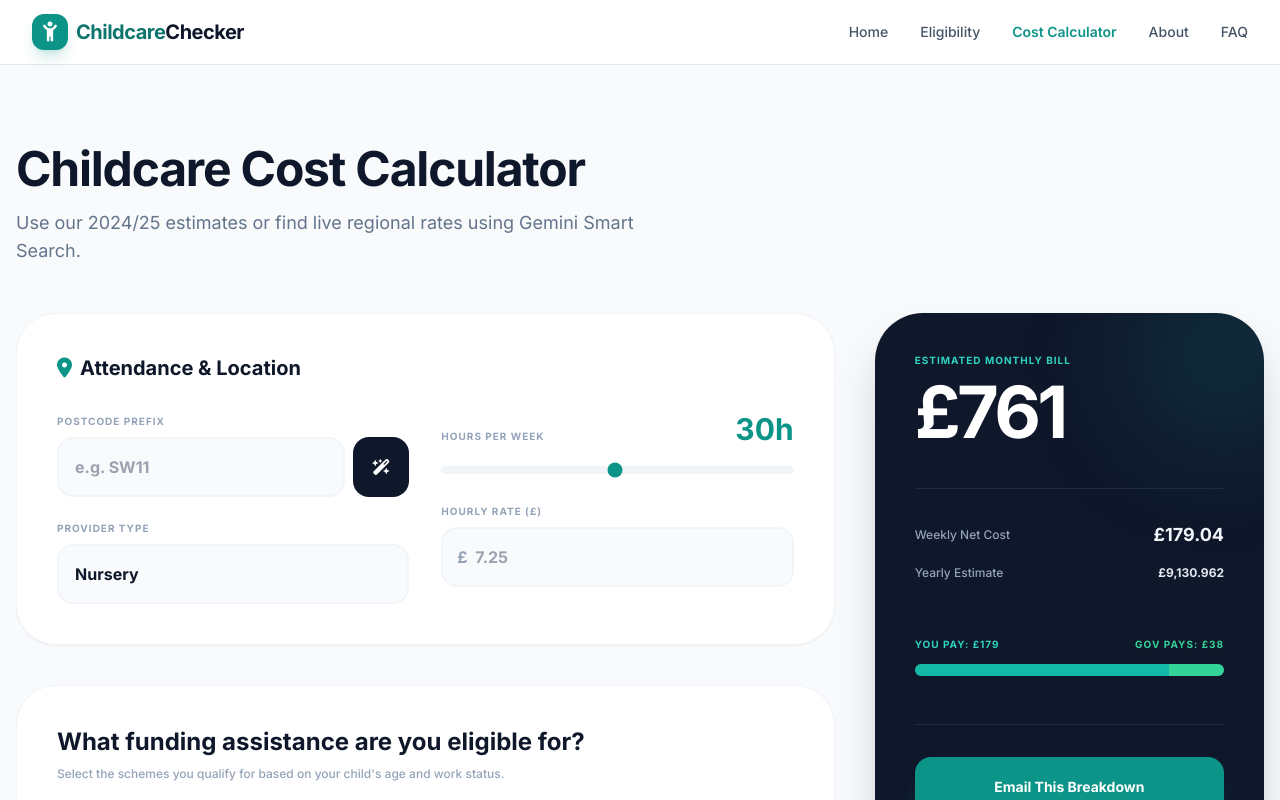
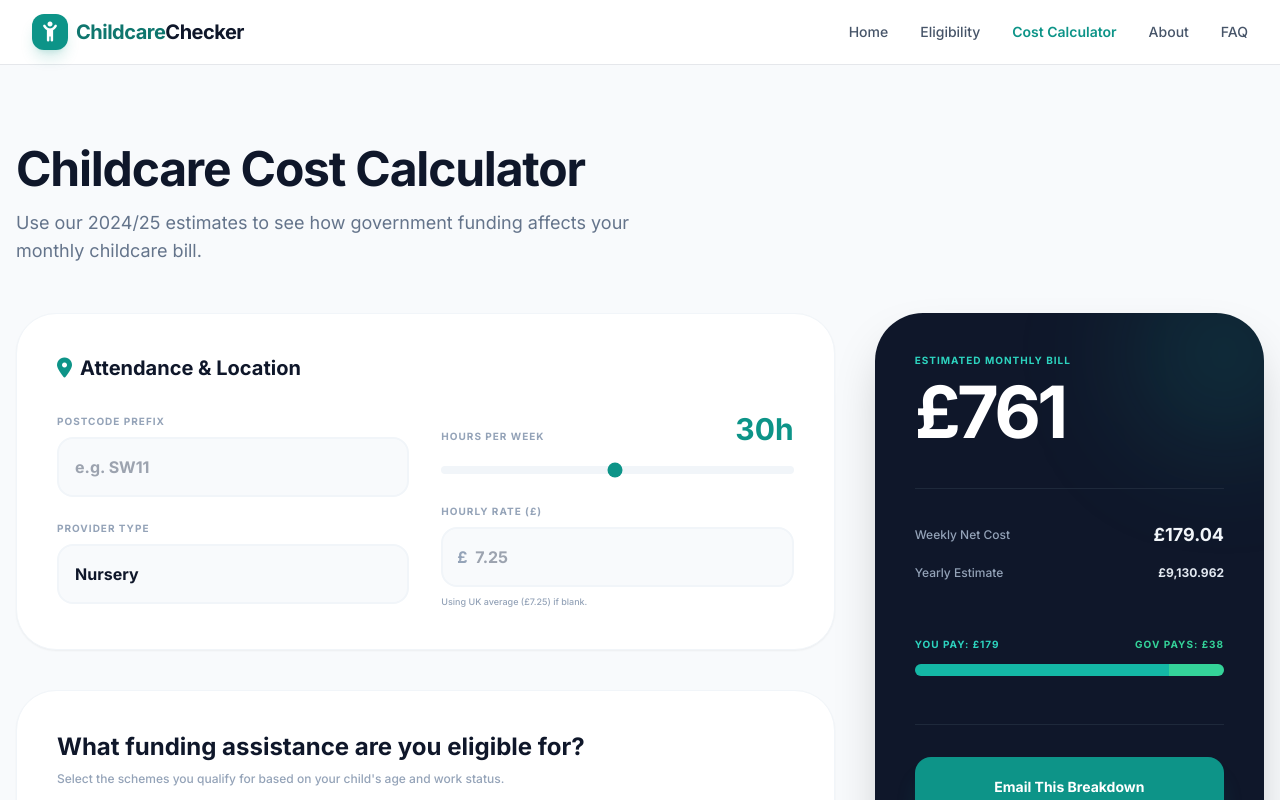
Before and after one commit to tramanpham161/vercel-2, a React (Vite) app: page /calculator in a window 1280 px wide. Shown: the top 800 px of the page. Built offline with nearby package versions, Linux system fonts and the light colour scheme.

Commit message:
Update Calculator.tsx

```diff
--- a/pages/Calculator.tsx
+++ b/pages/Calculator.tsx
@@ -2,7 +2,6 @@
 import React, { useState, useMemo } from 'react';
 import { CalculatorData, FundingType } from '../types';
 import { PROVIDER_TYPES, CHILDCARE_DATA_2024 } from '../constants';
-import { GoogleGenAI } from "@google/genai";
 
 // Refined Tooltip component matching the Nuuri info interaction
 const InfoTooltip: React.FC<{ text: string }> = ({ text }) => {
@@ -28,9 +27,6 @@ const InfoTooltip: React.FC<{ text: string }> = ({ text }) => {
 };
 
 const Calculator: React.FC = () => {
-  const [isSearching, setIsSearching] = useState(false);
-  const [searchResult, setSearchResult] = useState<{ text: string; sources: any[] } | null>(null);
-
   const [data, setData] = useState<CalculatorData>({
     hoursPerWeek: 30,
     daysPerWeek: 3,
@@ -76,9 +72,11 @@ const Calculator: React.FC = () => {
 
     let weeklyFundingCredit = 0;
     if (data.fundingType !== 'none') {
+      // Fix: Removed redundant check for 'none' as fundingType is already narrowed to '15h' | '30h' by the parent if statement.
       const fundedLimit = data.fundingType === '15h' ? 15 : 30;
       const hoursToFund = Math.min(data.hoursPerWeek, fundedLimit);
       const effectiveHourly = data.rateType === 'hourly' ? rate : (rate / (data.hoursPerWeek / data.daysPerWeek));
+      // Standard funding is 38 weeks per year
       weeklyFundingCredit = (hoursToFund * effectiveHourly * 38) / data.weeksPerYear;
     }
 
@@ -98,51 +96,6 @@ const Calculator: React.FC = () => {
     };
   }, [data, isLondon]);
 
-  const fetchRealtimeRate = async () => {
-    if (!data.postcode) {
-      alert("Please enter at least a partial postcode first (e.g., SW11)");
-      return;
-    }
-
-    setIsSearching(true);
-    setSearchResult(null);
-
-    try {
-      const ai = new GoogleGenAI({ apiKey: process.env.API_KEY });
-      const response = await ai.models.generateContent({
-        model: "gemini-3-flash-preview",
-        contents: `Find the current average hourly nursery rate in the ${data.postcode} area for 2024/2025. Be concise and provide a single average figure if possible.`,
-        config: {
-          tools: [{ googleSearch: {} }],
-        },
-      });
-
-      const text = response.text || "No specific rate information found for this area.";
-      const chunks = response.candidates?.[0]?.groundingMetadata?.groundingChunks || [];
-
-      setSearchResult({
-        text: text,
-        sources: chunks
-          .filter(c => c.web)
-          .map(c => ({ uri: c.web?.uri, title: c.web?.title }))
-      });
-
-      // Simple regex attempt to find a number like £12.50 or 12.50
-      const match = text.match(/£?(\d+\.\d{2})/);
-      if (match && match[1]) {
-        const rate = parseFloat(match[1]);
-        if (!isNaN(rate)) {
-          updateData({ useCustomRate: true, customRateValue: rate });
-        }
-      }
-    } catch (error) {
-      console.error("Search failed:", error);
-      setSearchResult({ text: "Could not retrieve real-time data at this time.", sources: [] });
-    } finally {
-      setIsSearching(false);
-    }
-  };
-
   const updateData = (updates: Partial<CalculatorData>) => {
     setData(prev => ({ ...prev, ...updates }));
   };
@@ -157,7 +110,7 @@ const Calculator: React.FC = () => {
     <div className="max-w-7xl mx-auto px-4 py-12 lg:py-20">
       <div className="mb-12 text-center lg:text-left">
         <h1 className="text-3xl lg:text-5xl font-black text-slate-900 mb-4 tracking-tight">Childcare Cost Calculator</h1>
-        <p className="text-slate-500 text-lg max-w-2xl">Use our 2024/25 estimates or find live regional rates using Gemini Smart Search.</p>
+        <p className="text-slate-500 text-lg max-w-2xl">Use our 2024/25 estimates to see how government funding affects your monthly childcare bill.</p>
       </div>
 
       <div className="grid grid-cols-1 lg:grid-cols-3 gap-10 items-start">
@@ -174,23 +127,13 @@ const Calculator: React.FC = () => {
               <div className="space-y-6">
                 <div>
                   <label className="text-[10px] font-black text-slate-400 uppercase tracking-widest mb-2 block">Postcode Prefix</label>
-                  <div className="flex gap-2">
-                    <input
-                      type="text"
-                      placeholder="e.g. SW11"
-                      value={data.postcode}
-                      onChange={(e) => updateData({ postcode: e.target.value.toUpperCase() })}
-                      className="flex-grow p-4 bg-slate-50 border-2 border-slate-100 rounded-2xl focus:border-teal-600 transition outline-none font-bold"
-                    />
-                    <button
-                      onClick={fetchRealtimeRate}
-                      disabled={isSearching}
-                      className="bg-slate-900 text-white p-4 rounded-2xl hover:bg-teal-600 transition disabled:opacity-50 flex items-center justify-center w-14"
-                      title="Search live rates with Gemini"
-                    >
-                      {isSearching ? <i className="fa-solid fa-spinner fa-spin"></i> : <i className="fa-solid fa-wand-magic-sparkles"></i>}
-                    </button>
-                  </div>
+                  <input
+                    type="text"
+                    placeholder="e.g. SW11"
+                    value={data.postcode}
+                    onChange={(e) => updateData({ postcode: e.target.value.toUpperCase() })}
+                    className="w-full p-4 bg-slate-50 border-2 border-slate-100 rounded-2xl focus:border-teal-600 transition outline-none font-bold"
+                  />
                   {isLondon && <p className="text-[10px] text-teal-600 font-bold mt-2 uppercase">London regional average applied</p>}
                 </div>
                 <div>
@@ -225,53 +168,24 @@ const Calculator: React.FC = () => {
                     <input
                       type="number"
                       step="0.01"
-                      value={data.customRateValue || ''}
                       placeholder={stats.breakdown.rateUsed.toFixed(2)}
                       onChange={(e) => updateData({ useCustomRate: true, customRateValue: parseFloat(e.target.value) || 0 })}
                       className="w-full p-4 pl-8 bg-slate-50 border-2 border-slate-100 rounded-2xl font-bold outline-none focus:border-teal-600 transition"
                     />
                   </div>
+                  <p className="text-[9px] text-slate-400 mt-2 font-medium">Using UK average (£{stats.breakdown.rateUsed.toFixed(2)}) if blank.</p>
                 </div>
               </div>
             </div>
-
-            {/* AI Search Feedback */}
-            {searchResult && (
-              <div className="mt-8 p-6 bg-teal-50 border border-teal-100 rounded-[2rem] animate-in fade-in slide-in-from-top-2">
-                <div className="flex items-start gap-3 mb-4">
-                  <div className="w-8 h-8 rounded-full bg-teal-600 flex items-center justify-center text-white text-xs">
-                    <i className="fa-solid fa-robot"></i>
-                  </div>
-                  <div className="flex-grow">
-                    <p className="text-xs text-teal-900 leading-relaxed font-medium">{searchResult.text}</p>
-                  </div>
-                </div>
-                {searchResult.sources.length > 0 && (
-                  <div className="flex flex-wrap gap-2 pt-4 border-t border-teal-200/50">
-                    <span className="text-[9px] font-black text-teal-600 uppercase tracking-widest w-full mb-1">Grounding Sources:</span>
-                    {searchResult.sources.map((source, i) => (
-                      <a
-                        key={i}
-                        href={source.uri}
-                        target="_blank"
-                        rel="noopener noreferrer"
-                        className="text-[10px] bg-white border border-teal-200 px-3 py-1 rounded-full text-teal-700 hover:bg-teal-100 transition truncate max-w-[200px]"
-                      >
-                        {source.title || "Reference"} <i className="fa-solid fa-external-link text-[8px] ml-1"></i>
-                      </a>
-                    ))}
-                  </div>
-                )}
-              </div>
-            )}
           </div>
 
-          {/* Section: Funding Eligibility */}
+          {/* New Section: What funding assistance are you eligible for? (Nuuri Reference Style) */}
           <div className="bg-white rounded-[2.5rem] p-8 md:p-10 border border-slate-100 shadow-sm">
             <h3 className="text-2xl font-black text-slate-900 mb-2">What funding assistance are you eligible for?</h3>
             <p className="text-xs text-slate-400 mb-8 font-medium">Select the schemes you qualify for based on your child's age and work status.</p>
 
             <div className="grid grid-cols-1 md:grid-cols-2 gap-4">
+              {/* Card 1: 15h 9m+ */}
               <div
                 onClick={() => updateData({ fundingType: data.fundingType === '15h' ? 'none' : '15h' })}
                 className={`p-6 rounded-[2rem] border-2 transition-all cursor-pointer flex flex-col justify-between h-40 group ${data.fundingType === '15h' ? 'border-teal-600 bg-teal-50/50 shadow-md' : 'border-slate-50 bg-slate-50 hover:border-slate-100'}`}
@@ -290,8 +204,9 @@ const Calculator: React.FC = () => {
                 </div>
               </div>
 
+              {/* Card 2: 15h 2y */}
               <div
-                onClick={() => updateData({ fundingType: data.fundingType === '15h' ? 'none' : '15h' })}
+                onClick={() => updateData({ fundingType: data.fundingType === '15h' ? 'none' : '15h' })} // logic placeholder for 15h
                 className={`p-6 rounded-[2rem] border-2 transition-all cursor-pointer flex flex-col justify-between h-40 group ${data.fundingType === '15h' ? 'border-teal-600 bg-teal-50/50 shadow-md' : 'border-slate-50 bg-slate-50 hover:border-slate-100'}`}
               >
                 <div>
@@ -308,6 +223,7 @@ const Calculator: React.FC = () => {
                 </div>
               </div>
 
+              {/* Card 3: 15/30h 3-4y */}
               <div
                 onClick={() => updateData({ fundingType: data.fundingType === '30h' ? 'none' : '30h' })}
                 className={`p-6 rounded-[2rem] border-2 transition-all cursor-pointer flex flex-col justify-between h-40 group ${data.fundingType === '30h' ? 'border-teal-600 bg-teal-50/50 shadow-md' : 'border-slate-50 bg-slate-50 hover:border-slate-100'}`}
@@ -326,6 +242,7 @@ const Calculator: React.FC = () => {
                 </div>
               </div>
 
+              {/* Card 4: Tax-Free Childcare */}
               <div
                 onClick={() => updateData({ includeTaxFreeChildcare: !data.includeTaxFreeChildcare })}
                 className={`p-6 rounded-[2rem] border-2 transition-all cursor-pointer flex flex-col justify-between h-40 group ${data.includeTaxFreeChildcare ? 'border-teal-600 bg-teal-50/50 shadow-md' : 'border-slate-50 bg-slate-50 hover:border-slate-100'}`}
```
